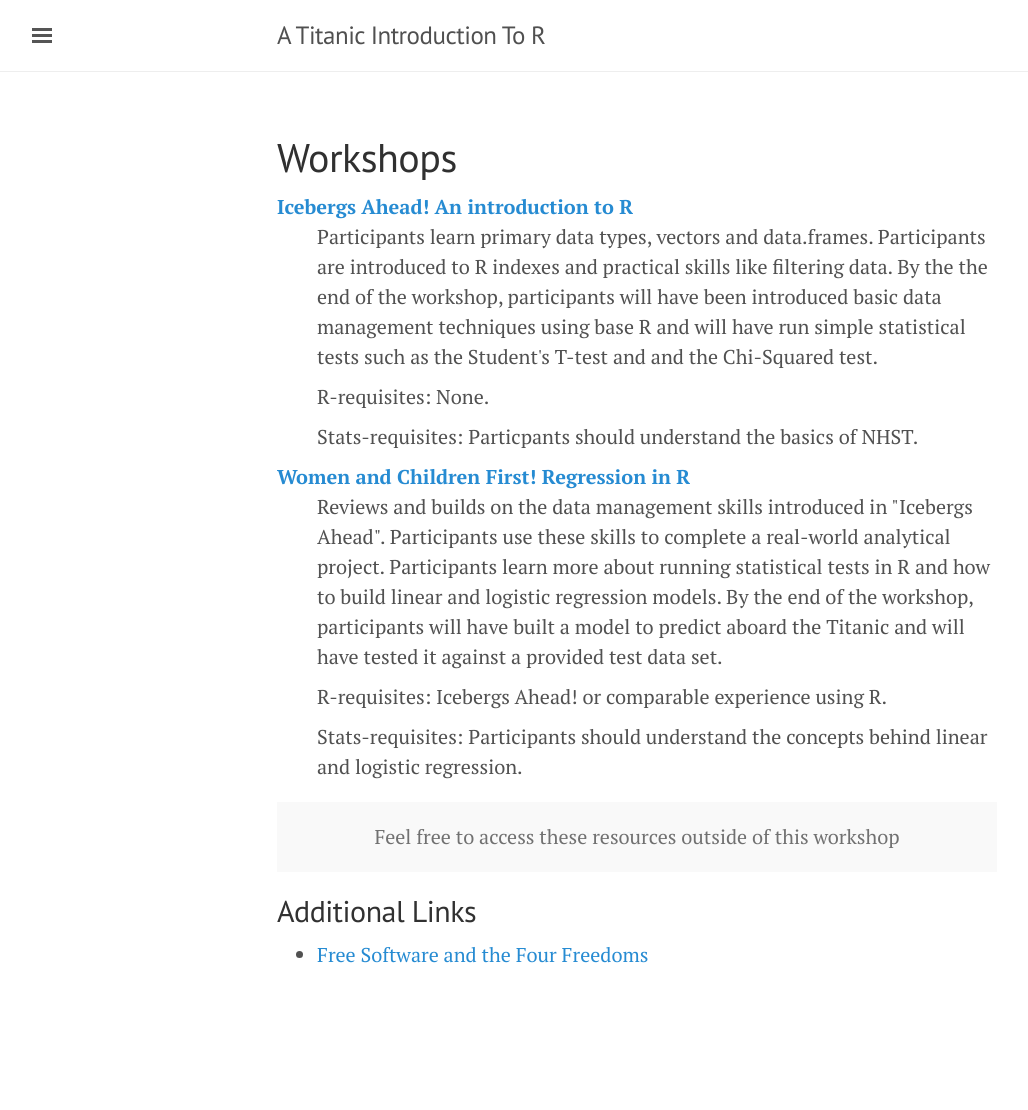
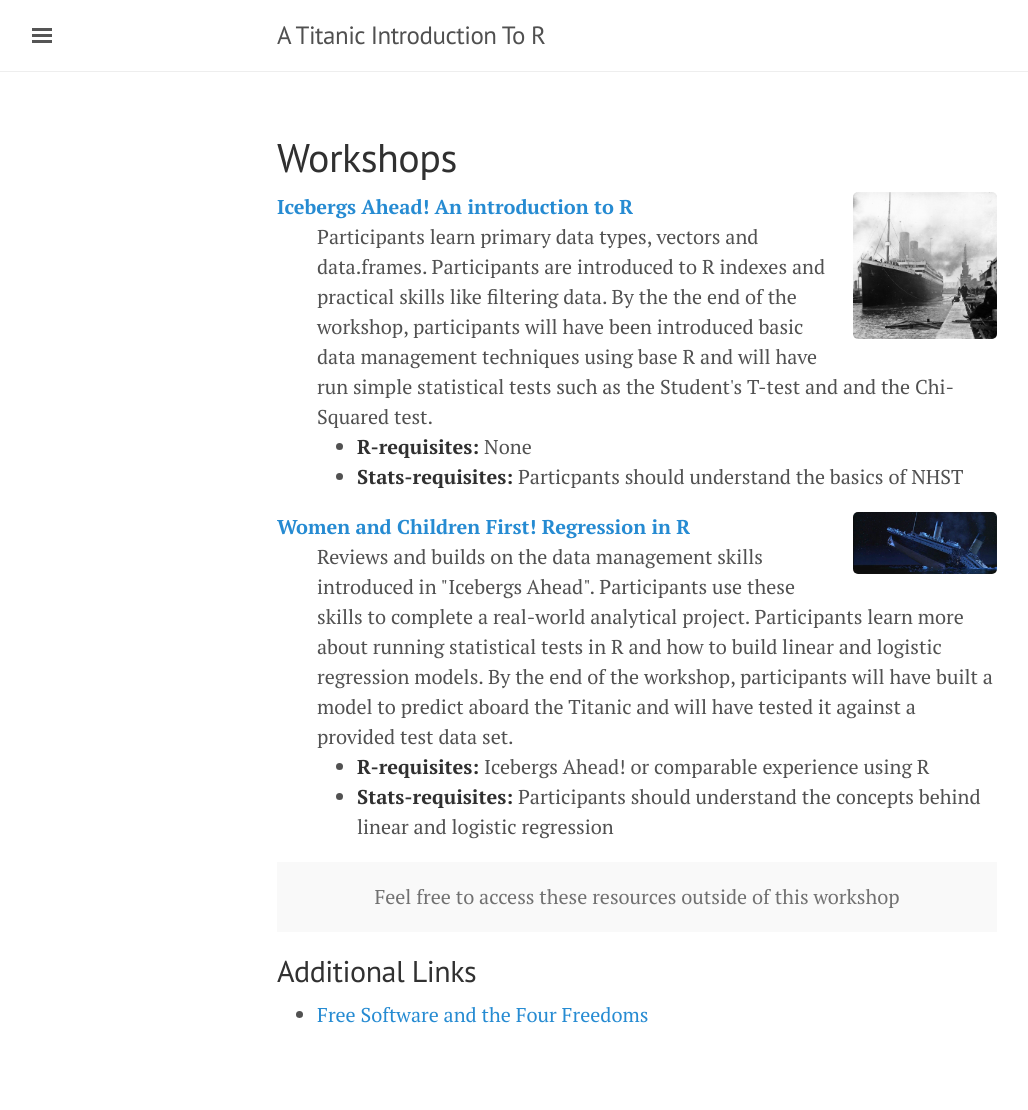
Before and after one commit to ajstamm/titanic, a Jekyll site: the page built from workshops/index.html, in a window 1280 px wide. Shown: the whole page, without its empty margins (3-1031 px from the left). Built offline with Jekyll 4.4.1, drawn with Linux system fonts in a browser that asks for light colours; before the commit the page ends 1050 px from its top, so only the background shows below that.

Commit message:
Adds some fun graphics to the workshops page.

```diff
--- a/workshops/index.html
+++ b/workshops/index.html
@@ -2,6 +2,10 @@
 layout: page
 title:  "Workshops"
 ---
+
+<div class="pic-right" style="text-align:center;">
+    <img src="{{site.baseurl}}/public/img/titanic-bow.jpg" width="100%" alt="Photo of the bow of the Titanic">
+</div>
 
 <dl>
     <dt>
@@ -15,14 +19,19 @@ title:  "Workshops"
         management techniques using base R and will have run simple
         statistical tests such as the Student's T-test and and the
         Chi-Squared test.
+        <ul>
+            <li><strong>R-requisites:</strong> None</li>
+            <li>
+                <strong>Stats-requisites:</strong> Particpants should understand the
+                basics of NHST
+            </li>
+        </ul>
     </dd>
-    <dd>
-        R-requisites: None.
-    </dd>
-    <dd>
-        Stats-requisites: Particpants should understand the basics of
-        NHST.
-    </dd>
+
+    <div class="pic-right" style="text-align:center;">
+        <img src="{{site.baseurl}}/public/img/titanic-breaks-in-half.jpg" width="100%" alt="Titanic breaks in half">
+    </div>
+
     <dt>
         <a href="{{site.baseurl}}/workshops/regression/">Women and Children First! Regression in R</a>
     </dt>
@@ -35,14 +44,17 @@ title:  "Workshops"
         participants will have built a model to predict aboard the
         Titanic and will have tested it against a provided test data
         set.
-    </dd>
-    <dd>
-        R-requisites: Icebergs Ahead! or comparable experience using
-        R.
-    </dd>
-    <dd>
-        Stats-requisites: Participants should understand the concepts
-        behind linear and logistic regression.
+        <ul>
+            <li>
+                <strong>R-requisites:</strong> Icebergs Ahead! or
+                comparable experience using R
+            </li>
+            <li>
+                <strong>Stats-requisites:</strong> Participants should
+                understand the concepts behind linear and logistic
+                regression
+            </li>
+        </ul>
     </dd>
 </dl>
 
```
